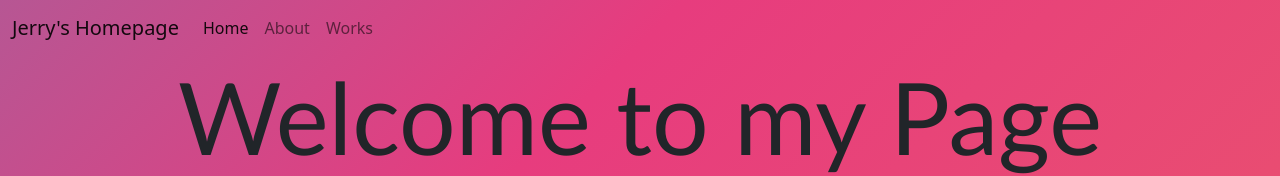
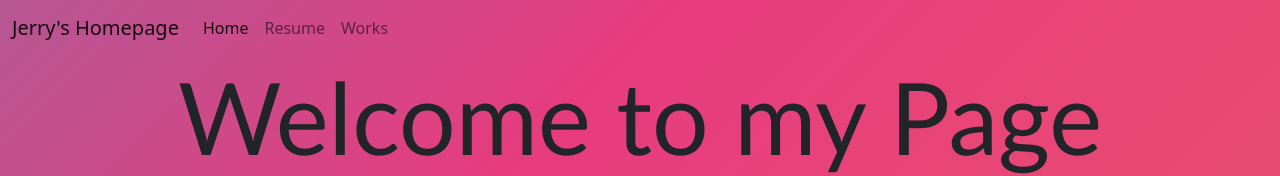
Before and after one commit to rapperthedabber/REACT-Portfolio, a React (Create React App) app in the folder portfolio-app/: page / in a window 1280 px wide. Shown: the top 176 px of the page. Built offline with nearby package versions, Linux system fonts and the light colour scheme.

Commit message:
setting up react ghpages

```diff
--- a/portfolio-app/package.json
+++ b/portfolio-app/package.json
@@ -1,6 +1,7 @@
 {
   "name": "00-practice-app",
   "version": "0.1.0",
+  "homepage": "https://rapperthedabber.github.io/REACT-portfolio",
   "private": true,
   "dependencies": {
     "@testing-library/jest-dom": "^5.16.4",
@@ -15,6 +16,8 @@
   },
   "scripts": {
     "start": "react-scripts start",
+    "predeploy" : "npm run build",
+"deploy" : "gh-pages -d build",
     "build": "react-scripts build",
     "test": "react-scripts test",
     "eject": "react-scripts eject"
@@ -36,5 +39,8 @@
       "last 1 firefox version",
       "last 1 safari version"
     ]
+  },
+  "devDependencies": {
+    "gh-pages": "^5.0.0"
   }
 }
--- a/portfolio-app/src/components/About.js
+++ b/portfolio-app/src/components/About.js
@@ -6,12 +6,16 @@ export default function Description({about, setAbout}){
         <div>
         {about ? (
             <>
-              <a class="nav-link" href='#About' onClick ={()=> setAbout(!about)}>About</a>
-              <div>
-
-              </div>
+              <a class="nav-link" href='#About' onClick ={()=> setAbout(!about)}>Resume</a>
+              <br>
+    </br>
+              <div class="card" style={{width: '18rem'}}>
+  <ul class="list-group list-group-flush">
+    <li class="list-group-item" id = "linkedIn"><a href="https://www.linkedin.com/in/jerry-dong-002040226/">LinkedIn</a></li>
+  </ul>
+</div>
         </> )
-    : ( <a class="nav-link" href='#About' onClick = {()=> setAbout(!about)}>About</a> )
+    : ( <a class="nav-link" href='#About' onClick = {()=> setAbout(!about)}>Resume</a> )
     }
     </div>)
 
--- a/portfolio-app/src/components/web.css
+++ b/portfolio-app/src/components/web.css
@@ -19,6 +19,9 @@ body {
 	}
 }
 
+#linkedIn{
+
+}
 
 
 img{
```
Also changed, not shown: 1 other file (tests, documents, lock files or other folders).
